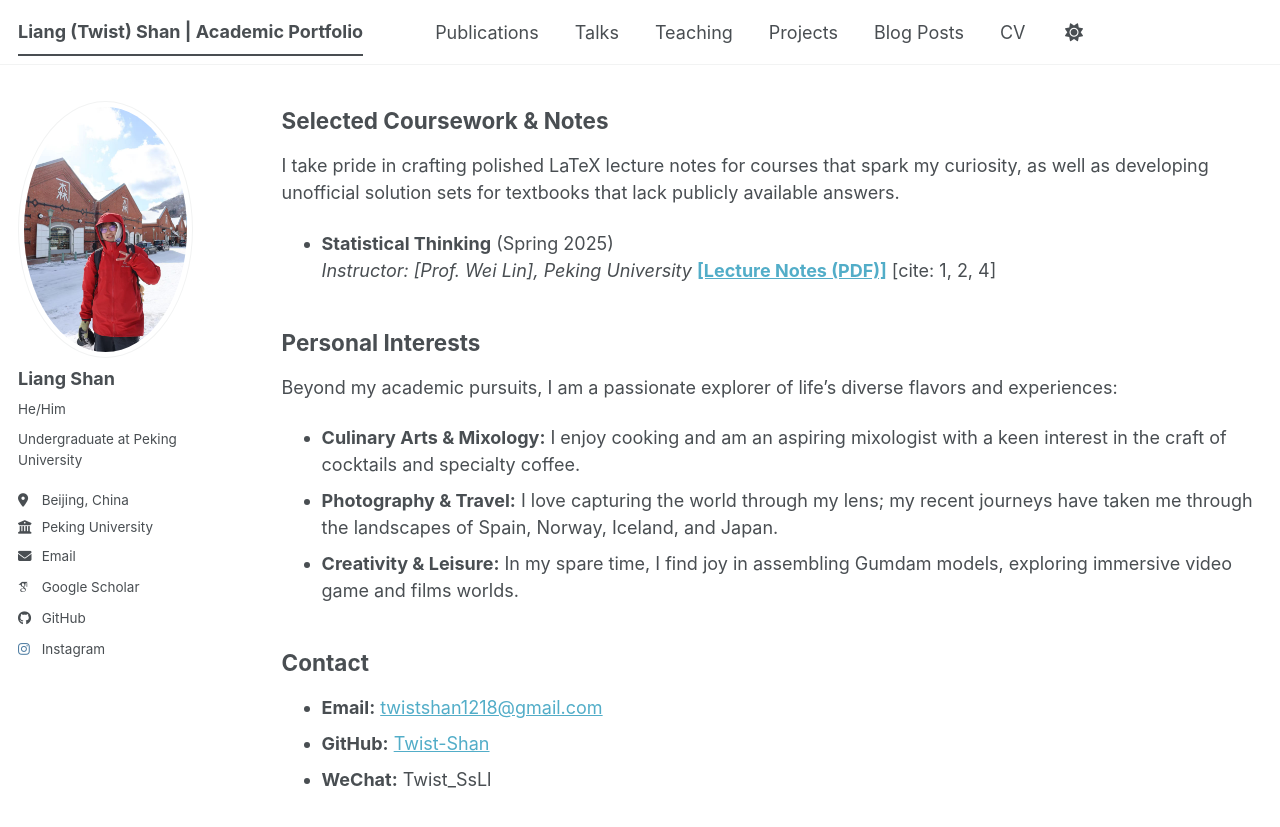
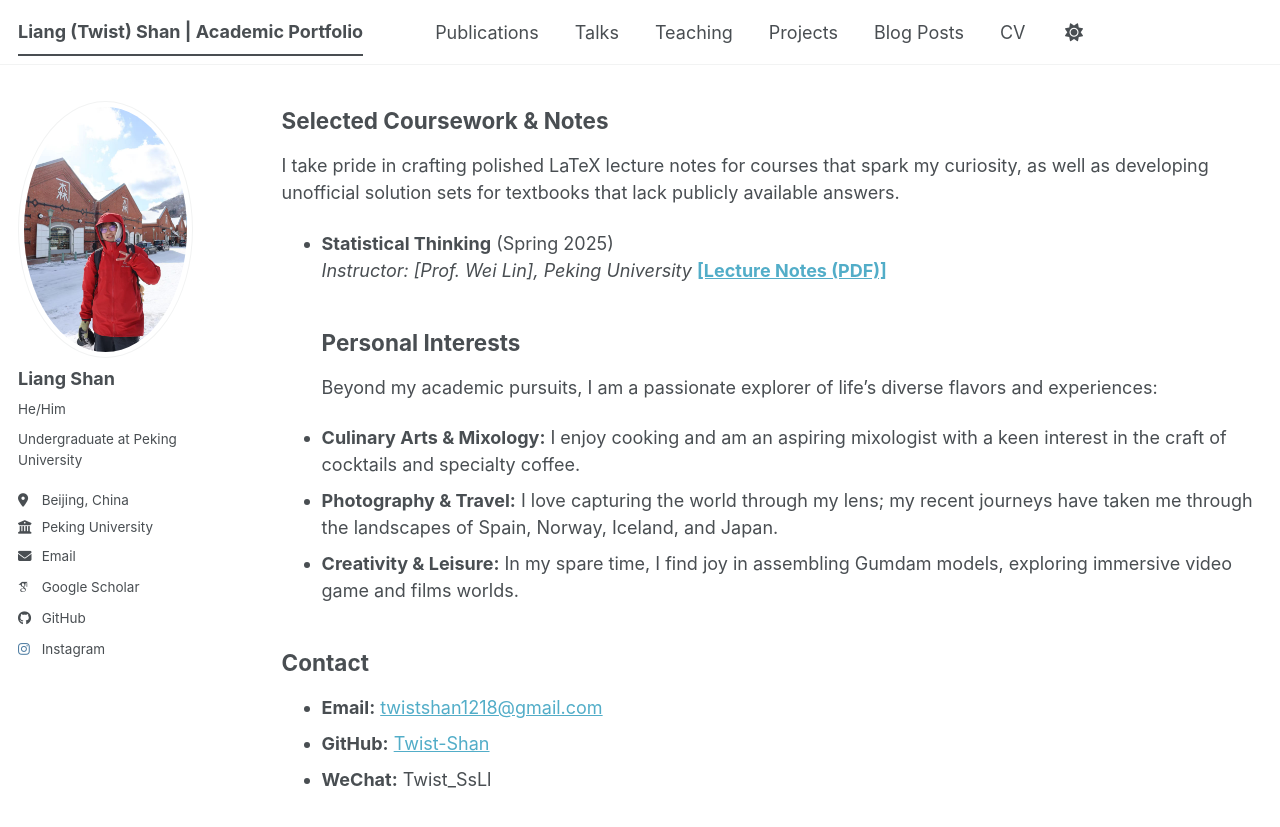
Before and after one commit to Twist-Shan/Twist-Shan.github.io, a Jekyll site: the page built from _pages/about.md, in a window 1280 px wide and 900 px high, scrolled down 1080 px. Shown: the top 827 px of the window. Built offline with Jekyll 4.4.1, drawn with Linux system fonts in a browser that asks for light colours; some web fonts are replaced; a script bundle is joined from its source files by our own code; library files that are not in the unit come from our copies.

Commit message:
Update about.md

```diff
--- a/_pages/about.md
+++ b/_pages/about.md
@@ -39,8 +39,7 @@ This ongoing project focuses on developing efficient optimization frameworks for
 I take pride in crafting polished LaTeX lecture notes for courses that spark my curiosity, as well as developing unofficial solution sets for textbooks that lack publicly available answers.
 
 * **Statistical Thinking** (Spring 2025)
-  *Instructor: [Prof. Wei Lin], Peking University* [**[Lecture Notes (PDF)]**](/files/Lecture_Notes_Statistical_Thinking.pdf) [cite: 1, 2, 4]
-
+  *Instructor: [Prof. Wei Lin], Peking University* [**[Lecture Notes (PDF)]**](/files/Lecture_Notes_Statistical_Thinking.pdf)
 ## Personal Interests
 Beyond my academic pursuits, I am a passionate explorer of life's diverse flavors and experiences:
 * **Culinary Arts & Mixology:** I enjoy cooking and am an aspiring mixologist with a keen interest in the craft of cocktails and specialty coffee.
```
